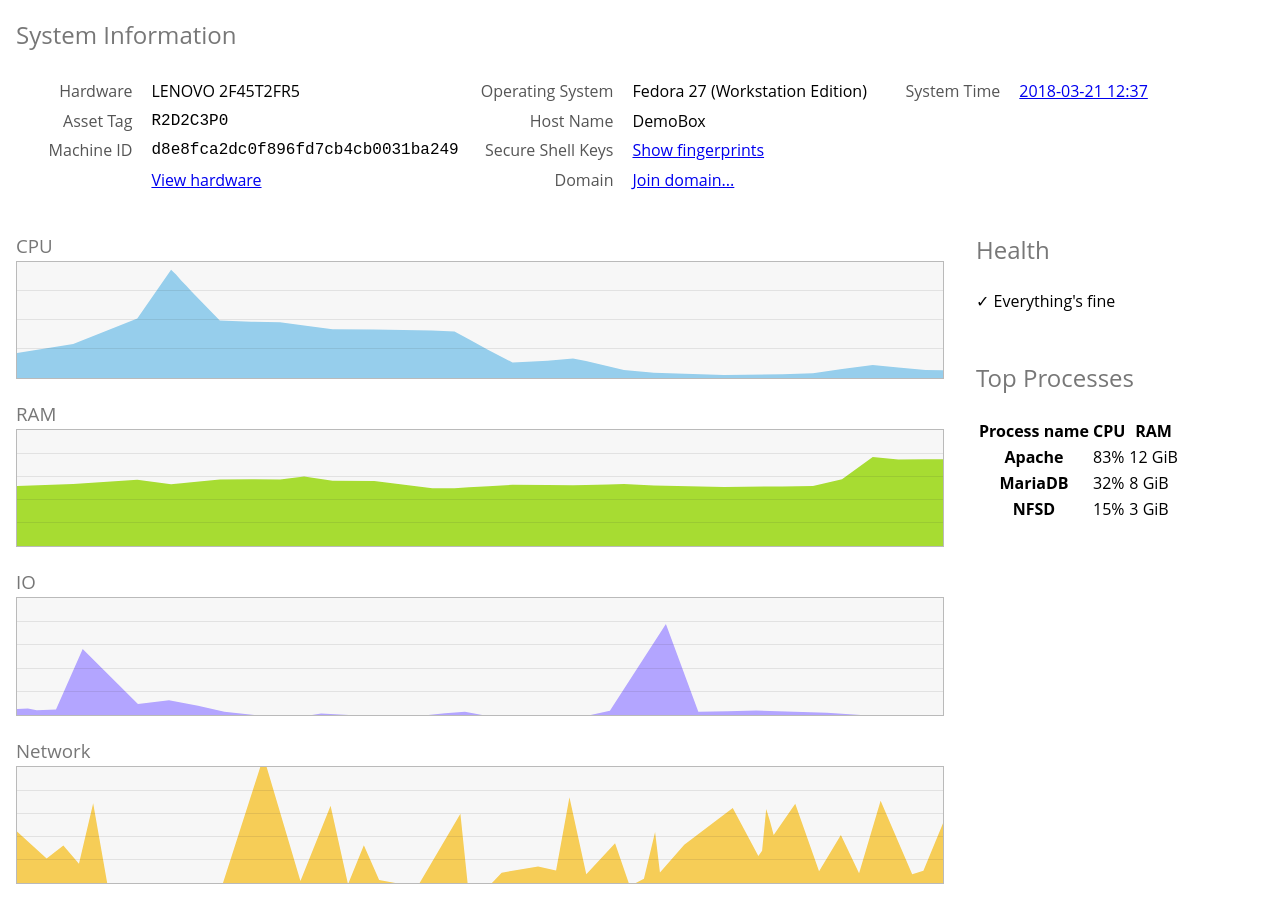
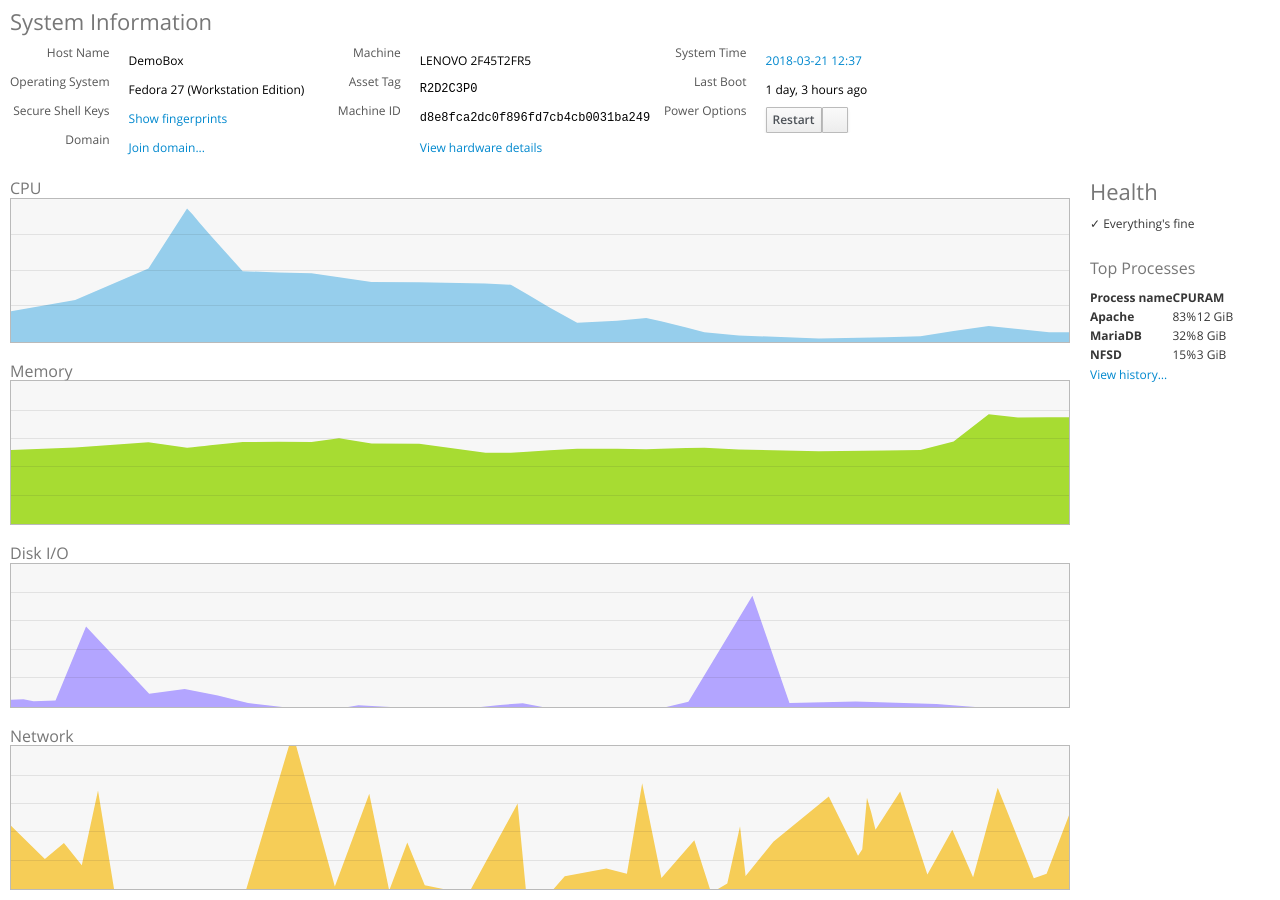
Before and after one commit to garrett/cockpit-mockweb, a Jekyll site: the page built from overview/index.html, in a window 1280 px wide. Built offline with Jekyll 4.4.1, drawn with Linux system fonts in a browser that asks for light colours; some web fonts are replaced.

Commit message:
added a few more items & reordered info

```diff
--- a/overview/index.html
+++ b/overview/index.html
@@ -1,15 +1,33 @@
 ---
-layout:
+layout: minimal
 ---
 <style>@import url(overview.css);</style>
 
 <div class="overview">
   <section class="information">
     <h2>System Information</h2>
-    <table>
+    <table class="info-table-ct">
       <tbody>
         <tr>
-          <th>Hardware</th>
+          <th>Host Name</th>
+          <td>DemoBox</td>
+        </tr>
+        <tr>
+          <th>Operating System</th>
+          <td>Fedora 27 (Workstation Edition)</td>
+        </tr>
+        <tr>
+          <th>Secure Shell Keys</th>
+          <td><a href="#ssh-link">Show fingerprints</a></td>
+        </tr>
+        <tr>
+          <th>Domain</th>
+          <td><a href="#domain-link">Join domain...</a></td>
+        </tr>
+      </tbody>
+      <tbody>
+        <tr>
+          <th>Machine</th>
           <td>LENOVO 2F45T2FR5</td>
         </tr>
         <tr>
@@ -23,32 +41,26 @@ layout:
         <tr>
           <th></th>
           <td>
-            <a href="#fake-link">View hardware</a>
+            <a href="#fake-link">View hardware details</a>
           </td>
-        </tr>
-      </tbody>
-      <tbody>
-        <tr>
-          <th>Operating System</th>
-          <td>Fedora 27 (Workstation Edition)</td>
-        </tr>
-        <tr>
-          <th>Host Name</th>
-          <td>DemoBox</td>
-        </tr>
-        <tr>
-          <th>Secure Shell Keys</th>
-          <td><a href="#ssh-link">Show fingerprints</a></td>
-        </tr>
-        <tr>
-          <th>Domain</th>
-          <td><a href="#domain-link">Join domain...</a></td>
         </tr>
       </tbody>
       <tbody>
         <tr>
           <th>System Time</th>
           <td><a href="#time-link">2018-03-21 12:37</a></td>
+        </tr>
+        <tr>
+          <th>Last Boot</th>
+          <td>1 day, 3 hours ago</td>
+        </tr>
+        <tr>
+          <th>Power Options</th>
+          <td>
+
+            <button class="btn btn-default btn-danger shutdown-privileged" data-action="restart" data-container="body" data-original-title="" title="">Restart</button><button data-toggle="dropdown" class="btn btn-default dropdown-toggle shutdown-privileged" aria-labelledby="system_information_power_options_label" data-original-title="" title=""><span class="caret"></span></button>
+
+          <ytd>
         </tr>
       </tbody>
     </table>
@@ -67,12 +79,12 @@ layout:
     </section>
 
     <section class="graph-ram">
-      <h3>RAM</h3>
+      <h3>Memory</h3>
       <div class="graph"></div>
     </section>
 
     <section class="graph-io">
-      <h3>IO</h3>
+      <h3>Disk I/O</h3>
       <div class="graph"></div>
     </section>
 
@@ -82,7 +94,7 @@ layout:
     </section>
   </section>
   <section class="processes">
-    <h2>Top Processes</h2>
+    <h3>Top Processes</h3>
     <table class="procs">
       <thead>
         <tr>
@@ -136,5 +148,7 @@ layout:
         </tr>
       </tbody>
     </table>
+
+    <a href="#proc-history">View history…</a>
   </section>
 </div>
```
